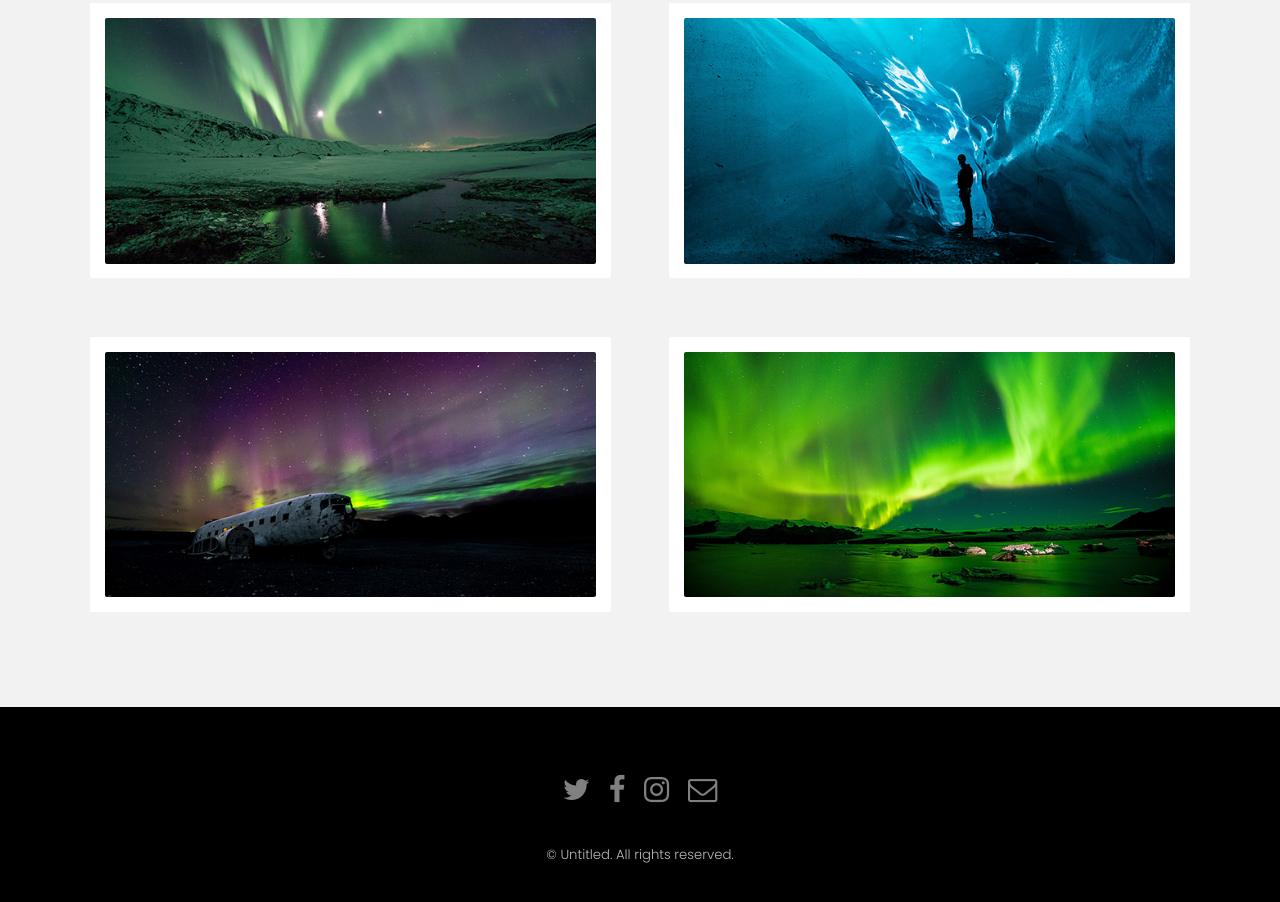
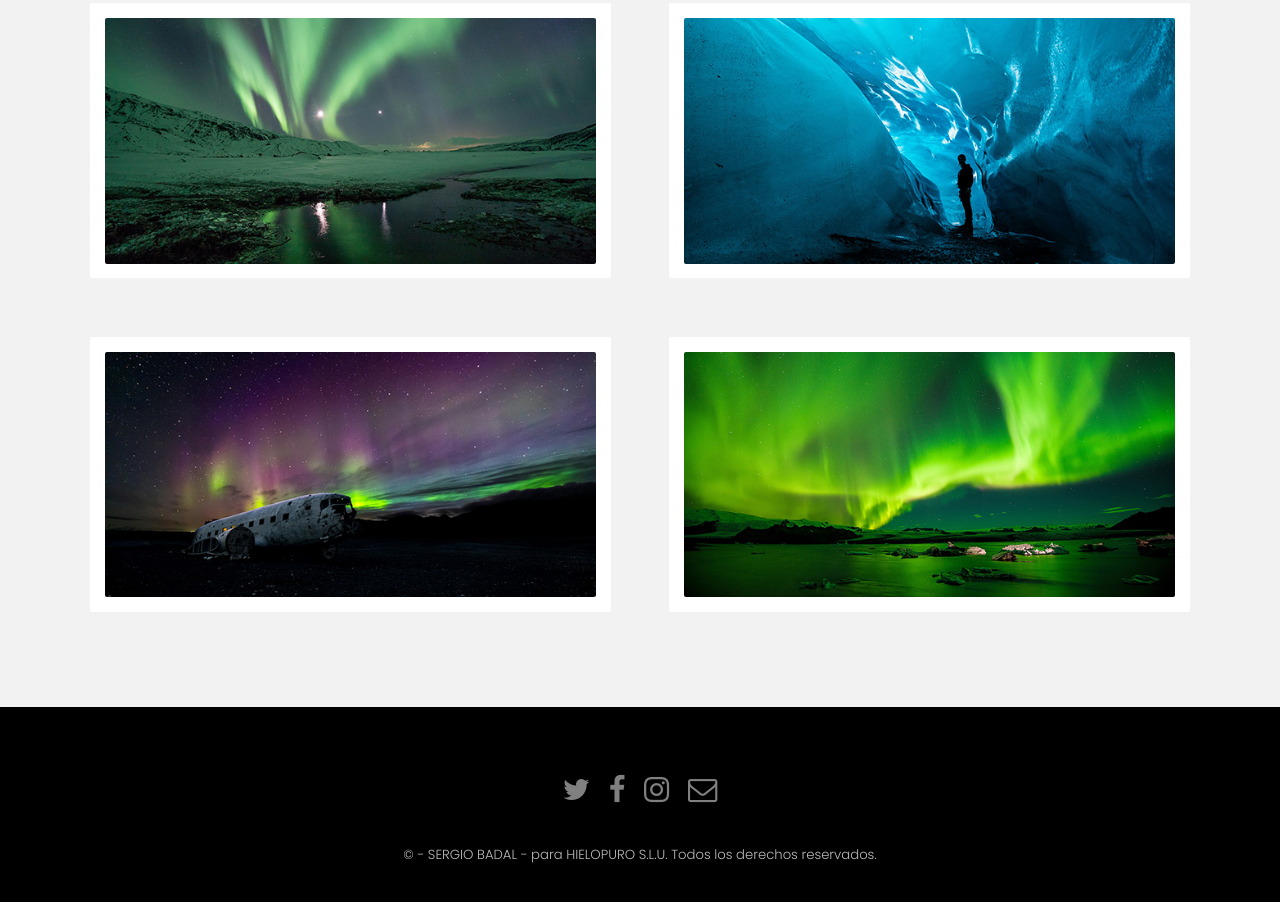
Before and after one commit to vorogm/ED_03_REP_HIELO, a plain HTML site: page index.html in a window 1280 px wide. Shown: the part 1840-2742 px from the top of the page. Drawn offline with Linux system fonts and the light colour scheme.

Commit message:
Update index.html

```diff
--- a/index.html
+++ b/index.html
@@ -176,7 +176,7 @@
 					</ul>
 				</div>
 				<div class="copyright">
-					&copy; Untitled. All rights reserved.
+					&copy; - SERGIO BADAL - para HIELOPURO S.L.U. Todos los derechos reservados.
 				</div>
 			</footer>
 
```
